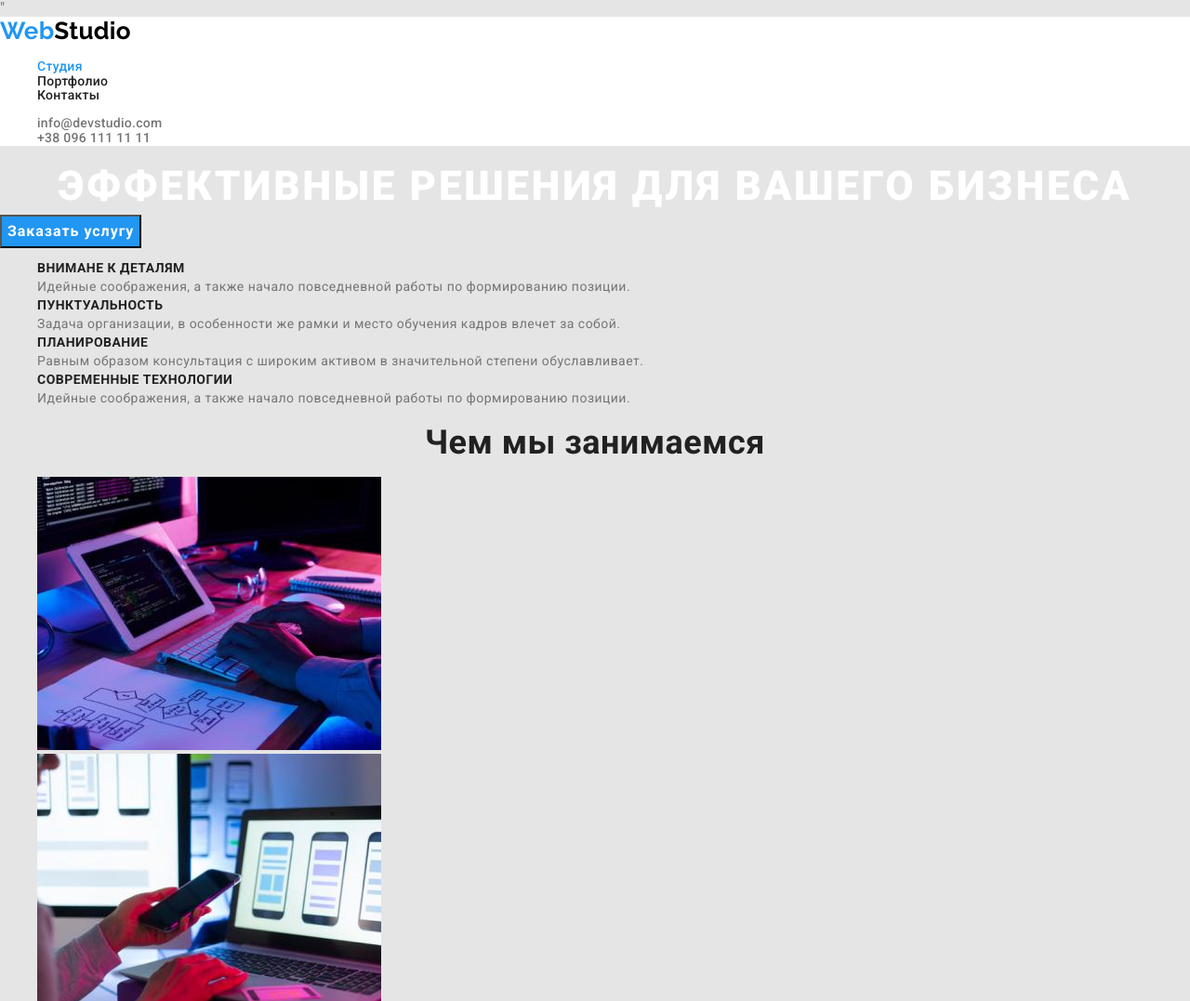
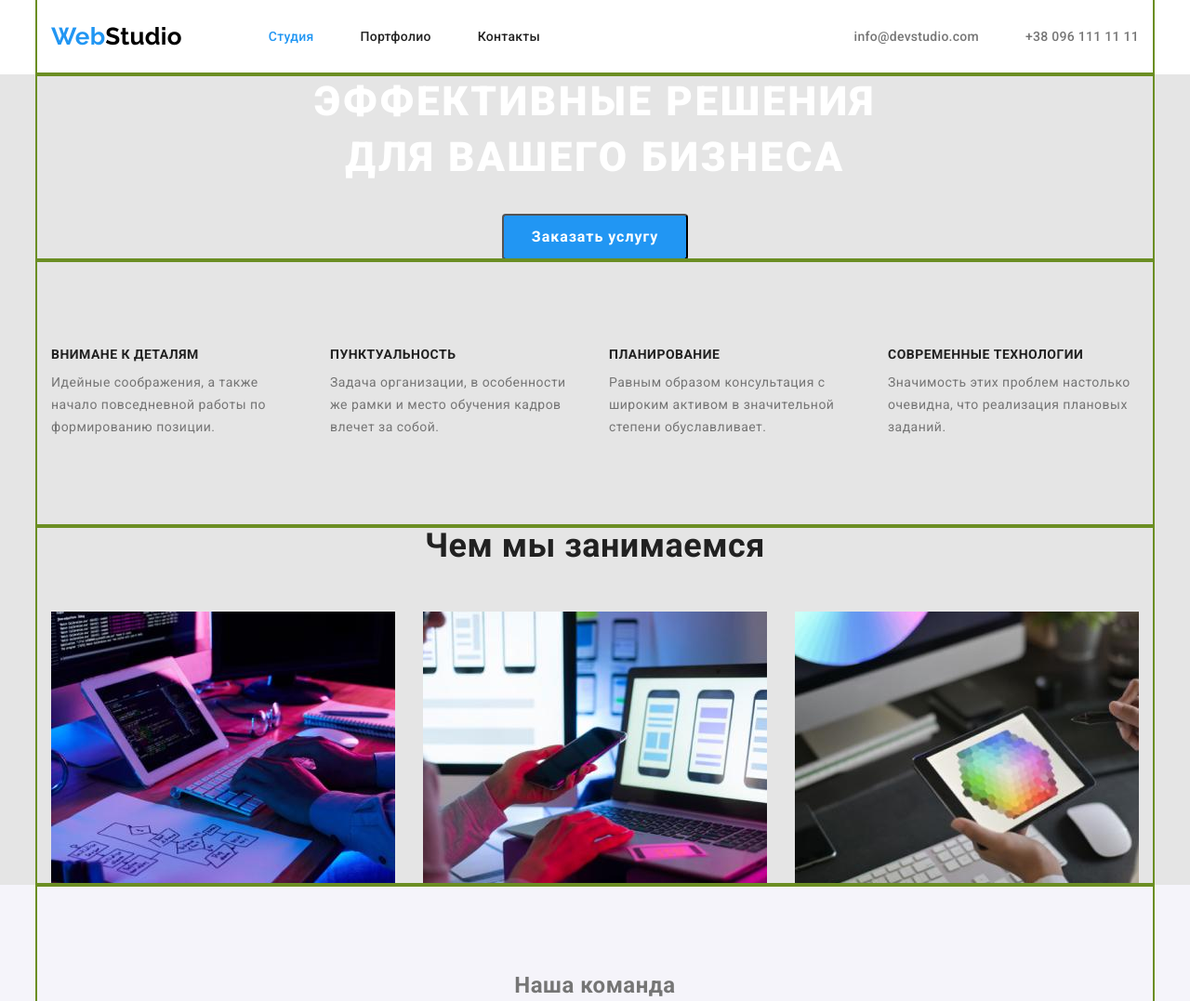
Before and after one commit to vladyslavvovchenko/goit-markup-hw-03, a plain HTML site: page index.html in a window 1280 px wide. Shown: the top 1077 px of the page at 93% size. Drawn offline with nearby package versions, Linux system fonts and the light colour scheme.

Commit message:
позиціонування окрім футера

```diff
--- a/css/styles.css
+++ b/css/styles.css
@@ -5,6 +5,7 @@
   --primery-white-color: #ffffff;
 }
 
+/* скидає відступи */
 h1,
 h2,
 h3,
@@ -12,7 +13,7 @@ h4,
 h5,
 h6,
 p,
-ol {
+ul {
   margin: 0;
 }
 
@@ -153,6 +154,7 @@ ul {
 }
 
 /* footer */
+
 .footer {
   font-size: 14px;
   line-height: 1.71;
@@ -223,3 +225,130 @@ ul {
   line-height: 2;
   letter-spacing: 0.06em;
 }
+
+/* =====позиціонування===== */
+
+/* container */
+
+.container {
+  align-items: center;
+  width: 1200px;
+  padding: 0 15px;
+  margin: 0 auto;
+  outline: 2px solid olivedrab;
+}
+
+/* хедер */
+
+.box {
+  display: flex;
+}
+
+.logo {
+  margin-right: 93px;
+  padding-top: 24px;
+  padding-bottom: 25px;
+}
+
+.site-nav {
+  display: flex;
+  padding: 32px 0;
+}
+
+.nav-item:not(:last-child) {
+  margin-right: 50px;
+}
+
+.contacts {
+  display: flex;
+  margin-left: auto;
+  padding: 32px 0;
+}
+
+.contacts-item:not(:last-child) {
+  margin-right: 50px;
+}
+
+/* hero */
+
+.hero-title {
+  display: block;
+  margin-left: auto;
+  margin-right: auto;
+  width: 696px;
+}
+
+.button {
+  margin-top: 30px;
+  display: block;
+  margin-left: auto;
+  margin-right: auto;
+  width: 200px;
+  height: 50px;
+  border-radius: 4px;
+}
+
+/* описание */
+
+.description {
+  display: flex;
+  padding: 94px 0;
+  justify-content: space-between;
+}
+
+.description-items {
+  width: 270px;
+}
+
+/* чем мы занимаемся */
+.section-title {
+  display: block;
+  width: 376px;
+  margin-bottom: 50px;
+  margin-right: auto;
+  margin-left: auto;
+}
+
+.our-works {
+  justify-content: space-between;
+  display: flex;
+  padding: 0;
+}
+.works-item {
+  width: 370px;
+  display: block;
+  margin: 0;
+}
+
+img {
+  display: block;
+  max-width: 100%;
+}
+
+/* наша команда */
+
+.team-title {
+  text-align: center;
+  padding-top: 94px;
+  margin-bottom: 50px;
+}
+
+.peoples {
+  display: flex;
+  justify-content: space-between;
+  padding: 0;
+}
+
+.peoples-item {
+  width: 270px;
+  text-align: center;
+  outline: 2px solid blue;
+}
+
+.names {
+  padding: 30px 0;
+}
+
+.title {
+  margin-bottom: 10px;
+}
--- a/index.html
+++ b/index.html
@@ -7,30 +7,35 @@
     <title>Студия</title>
     <link href="https://fonts.googleapis.com/css2?family=Raleway:wght@700&family=Roboto:wght@400;500;700;900&display=swap"
         rel="stylesheet">
-    <link rel="stylesheet" href="https://cdnjs.cloudflare.com/ajax/libs/modern-normalize/1.1.0/modern-normalize.min.css" integrity="sha512-wpPYUAdjBVSE4KJnH1VR1HeZfpl1ub8YT/NKx4PuQ5NmX2tKuGu6U/JRp5y+Y8XG2tV+wKQpNHVUX03MfMFn9Q==" crossorigin="anonymous" referrerpolicy="no-referrer" />"
+    <link rel="stylesheet" href="https://cdnjs.cloudflare.com/ajax/libs/modern-normalize/1.1.0/modern-normalize.min.css" integrity="sha512-wpPYUAdjBVSE4KJnH1VR1HeZfpl1ub8YT/NKx4PuQ5NmX2tKuGu6U/JRp5y+Y8XG2tV+wKQpNHVUX03MfMFn9Q==" crossorigin="anonymous" referrerpolicy="no-referrer" />
     <link rel="stylesheet" href="./css/styles.css">
 </head>
 <body>
         <!--Шапка-->
     <header class="header">
+        <div class="container">
+        <div class="box">
             <a href="./index.html" class="logo">Web<span class="second-logo">Studio</span></a>
 
             <nav>
                 <ul class="site-nav">
-                <li><a href="" class="link current">Студия</a></li>
-                <li><a href="./portfolio.html" class="link">Портфолио</a></li>
-                <li><a href="" class="link">Контакты</a></li>
+                    <li class="nav-item"><a href="" class="link current">Студия</a></li>
+                    <li class="nav-item"><a href="./portfolio.html" class="link">Портфолио</a></li>
+                    <li class="nav-item"><a href="" class="link">Контакты</a></li>
                 </ul>
             </nav>
 
+
             <ul class="contacts">
-            <li><a href="info@devstudio.com" class="link">info@devstudio.com</a></li>
-            <li><a href="" class="link">+38 096 111 11 11</a></li>
+                <li class="contacts-item"><a href="info@devstudio.com" class="link">info@devstudio.com</a></li>
+                <li class="contacts-item"><a href="" class="link">+38 096 111 11 11</a></li>
             </ul>
+        </div>
+        </div>
     </header>
 <!--Фон-->
     <main>
-        <div>
+        <div class="container">
             <section class="hero">
                 <h1 class="hero-title">ЭФФЕКТИВНЫЕ РЕШЕНИЯ ДЛЯ ВАШЕГО БИЗНЕСА</h1>
                 <button type="button" class="button">Заказать услугу</button>
@@ -38,78 +43,98 @@
         </div>
         <!--Описание-->
         <section class="section">
+            <div class="container">
                 <ul class="description">
-                <li>
+                    <li class="description-items">
                         <h3 class="title">ВНИМАНЕ К ДЕТАЛЯМ</h3>
                         <p>
                             Идейные соображения, а также начало повседневной работы по формированию позиции.
                         </p>
                     </li>
-                <li>
+                    <li class="description-items">
                         <h3 class="title">ПУНКТУАЛЬНОСТЬ</h3>
                         <p>
                             Задача организации, в особенности же рамки и место обучения кадров влечет за собой.</p>
                     </li>
-                <li>
+                    <li class="description-items">
                         <h3 class="title">ПЛАНИРОВАНИЕ</h3>
                         <p>
                             Равным образом консультация с широким активом в значительной степени обуславливает.
                         </p>
                     </li>
-                <li>
+                    <li class="description-items">
                         <h3 class="title">СОВРЕМЕННЫЕ ТЕХНОЛОГИИ</h3>
                         <p>
-                        Идейные соображения, а также начало повседневной работы по формированию позиции.
+                            Значимость этих проблем настолько очевидна, что реализация плановых заданий.
                         </p>
                     </li>
                 </ul>
+            </div>
         </section>
         <!--Чем мы занимаемся-->
         <section class="section">
+           <div class="container">
                 <h2 class="section-title">Чем мы занимаемся</h2>
-            <ul>
-                <li>
+                <ul class="our-works">
+                    <li class="works-item">
                         <a href="">
                             <img src="./images/box 1.jpg" alt="разработка по" width="370" />
                         </a>
                     </li>
-                <li>
+                    <li class="works-item">
                         <a href="">
                             <img src="./images/box 2.jpg" alt="оформление меню телефона" width="370" />
                         </a>
                     </li>
-                <li>
+                    <li class="works-item">
                         <a href="">
                             <img src="./images/box 3.jpg" alt="подбор цветовой гаммы" width="370" />
                         </a>
                     </li>
                 </ul>
+           </div>
         </section>
-        <!--Наша оманда-->
+        <!--Наша команда-->
         <section class="team">
+            <div class="container">
                 <h2 class="team-title">Наша команда</h2>
                 <ul class="peoples">
-                <li>
+                    <li class="peoples-item">
                         <img src="./images/our team/igor demyanenko.jpg" alt="игорь демьяненко" width="270" />
+
+                            <div class="names">
                                 <h3 class="title">Игорь Демьяненко</h3>
-                    <p>Product Designer</p>
+                                <p class="profession">Product Designer</p>
+                            </div>
+
                     </li>
-                <li>
+                    <li class="peoples-item">
                         <img src="./images/our team/olga repina.jpg" alt="ольга репина" width="270" />
+
+                            <div class="names">
                                 <h3 class="title">Ольга Репина</h3>
-                    <p>Frontend Developer</p>
+                                <p class="profession">Frontend Developer</p>
+                            </div>
+
                     </li>
-                <li>
+                    <li class="peoples-item">
                         <img src="./images/our team/nikolay tarasov.jpg" alt="николай тарасов" width="270" />
-                    <p>Marketing</p>
+                        <div class="names">
                             <h3 class="title">Николай Тарасов</h3>
+                            <p class="profession">Marketing</p>
+                        </div>
                     </li>
-                <li>
+                    <li class="peoples-item">
                         <img src="./images/our team/mikhail yermakov.jpg" alt="михаил ермаков" width="270" />
+
+                            <div class="names">
                                 <h3 class="title">Михаил Ермаков</h3>
-                    <p>UI Designer</p>
+                                <p class="profession">UI Designer</p>
+                            </div>
+
                     </li>
                 </ul>
+            </div>
         </section>
     </main>
 <!--Футер-->
```
Lines whose indentation alone changed are shown as unchanged.
